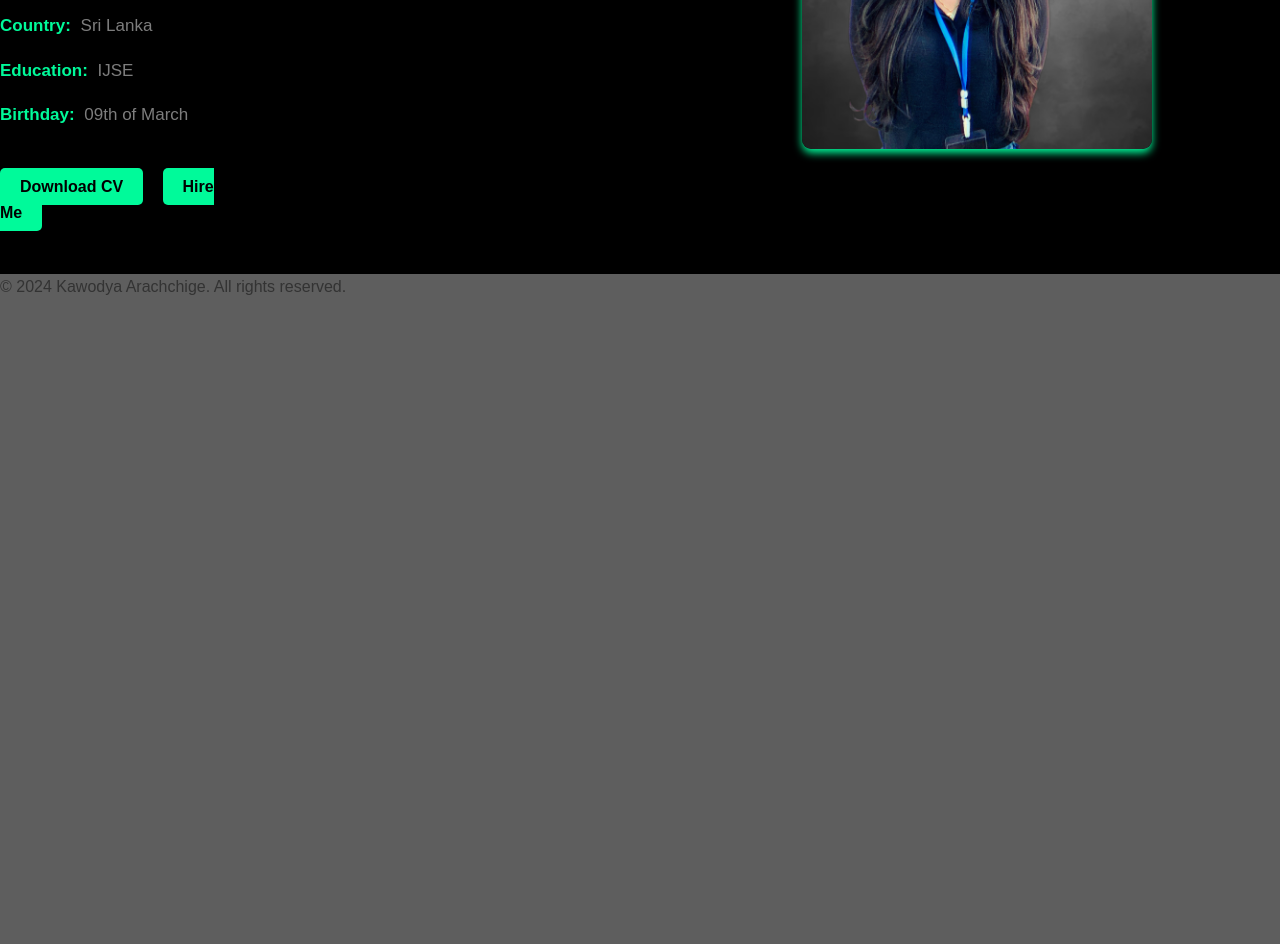
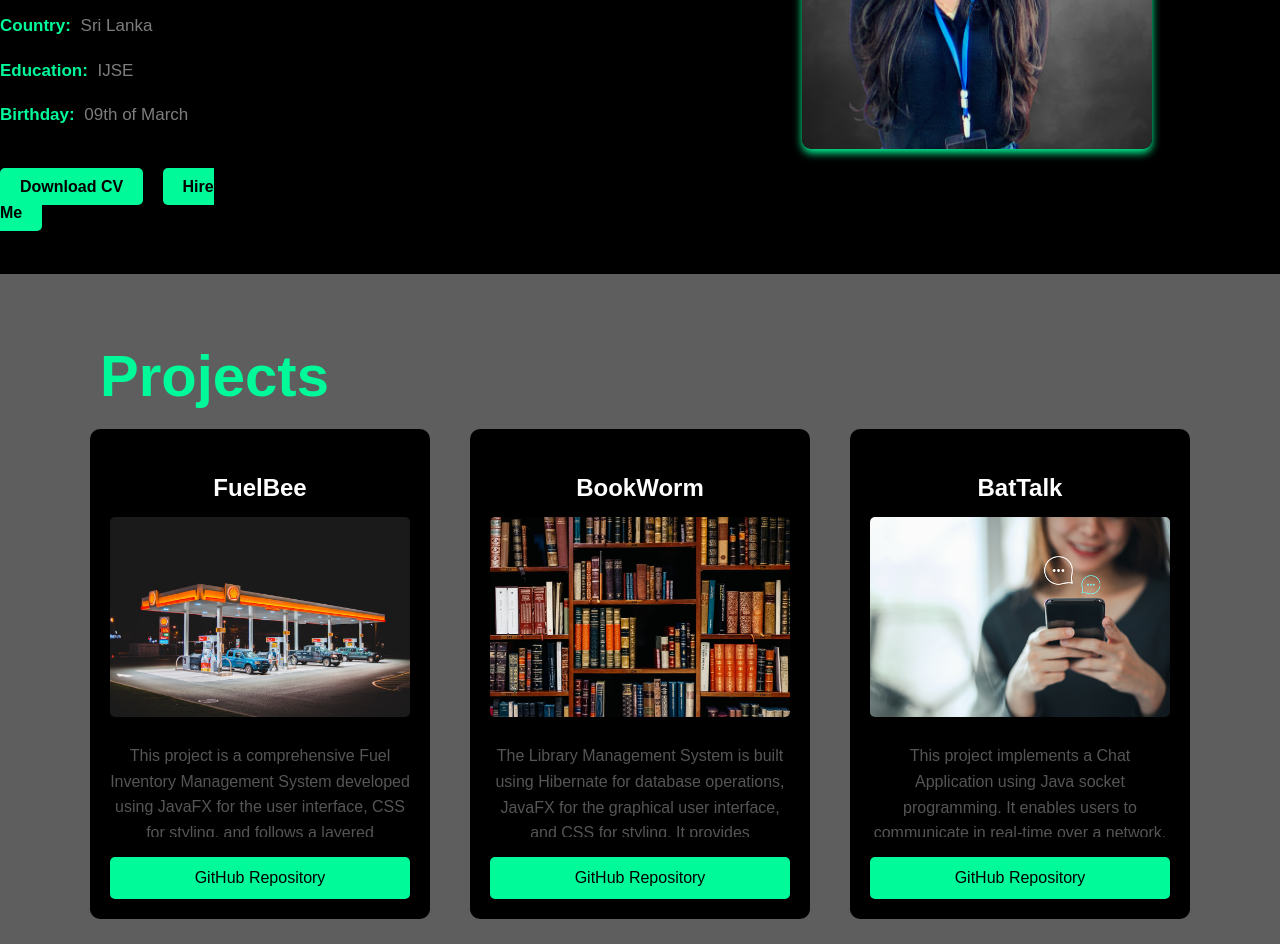
Before and after one commit to kawodyaarachchige/my_portfolio, a plain HTML site: page index.html in a window 1280 px wide. Shown: the part 1376-2320 px from the top of the page. Before the commit the page ends 1676 px from the top, so only its background shows below. Drawn offline with Linux system fonts and the light colour scheme.

Commit message:
project section is done

```diff
--- a/index.html
+++ b/index.html
@@ -71,41 +71,34 @@
         </section>
 
 
-    <!--<section id="education">
-        <h1> Education and Certificates</h1>
-        <h2>Education</h2>
-           <div class="certificate">
-               <h3>Sripalee College, Horana - Ordinary Level</h3>
-                <p>Years attended: (Please provide the years attended)</p>
-           </div>
-            <div class="certificate">
-                <h3>Sujatha College, Matara - Advanced Level</h3>
-                 <p>Years attended: (Please provide the years attended)</p>
-           </div>
-           <div class="certificate">
-               <h3>IJSE - Graduate Diploma in Software Engineering</h3>
-               <p>Years attended: (Please provide the years attended)</p>
-           </div>
-            <h2>Certificates</h2>
-           <div class="certificate">
-                    <h3>University of Moratuwa, Sri Lanka - Python for Beginners</h3>
-                    <p>Verification Code: ZHUXASDes</p>
-                    <p>Conducted by: Department of Computer Science & Engineering, Faculty of Engineering</p>
-                    <p>Praga Cordinator: Ahmhasan - Copesa Wanayakka</p>
-           </div>
+
+    <section id="projects">
+        <h1 id ='header2'>Projects</h1>
+        <div class="project">
+
+            <h2>FuelBee</h2>
+            <img src="image/p1.png" alt="Project 1 Image">
+            <p>This project is a comprehensive Fuel Inventory Management System developed using JavaFX for the user interface, CSS for styling, and follows a layered architecture design pattern. It stores and manages fuel inventory data in a MySQL database, allowing users to efficiently track fuel stock, monitor transactions, and generate reports.</p>
+            <a href="https://github.com/project1" target="_blank">GitHub Repository</a>
+        </div>
+
+        <div class="project">
+            <h2>BookWorm</h2>
+            <img src="image/p2.jpg" alt="Project 2 Image">
+            <p>The Library Management System is built using Hibernate for database operations, JavaFX for the graphical user interface, and CSS for styling. It provides functionalities to manage library resources such as books, members, and transactions efficiently. Users can search, borrow, return books, and track library activities.</p>
+            <a href="https://github.com/project2" target="_blank">GitHub Repository</a>
+        </div>
+
+        <div class="project">
+            <h2>BatTalk</h2>
+            <img src="image/p3.jpg" alt="Project 2 Image">
+            <p>This project implements a Chat Application using Java socket programming. It enables users to communicate in real-time over a network. The application utilizes JavaFX for the user interface, CSS for styling, and socket programming for establishing connections and exchanging messages between clients. It offers a simple yet effective platform for instant messaging.</p>
+            <a href="https://github.com/project2" target="_blank">GitHub Repository</a>
+        </div>
 
     </section>
-    <section id="projects">
-        <h1>Projects</h1>
-        <h2>Project 1</h2>
-        <p>This is my first project. I am using HTML and CSS.</p>
-        <h2>Project 2</h2>
-        <p>This is my second project. I am using HTML and CSS.</p>
-        <h2>Project 3</h2>
-        <p>This is my third project. I am using HTML and CSS.</p>
 
-    </section>
-    <section id="skills">
+    <!--<section id="skills">
         <h1>Skills</h1>
          <li>HTML</li>
          <li>CSS</li>
--- a/style.css
+++ b/style.css
@@ -248,22 +248,6 @@ h3 {
     bottom: 0;
 
 }
-/*
-.photo-container {
-    border: 2px solid mediumspringgreen; !* Add border style *!
-    display: inline-block;
-    padding: 5px;
-}
-
-.about-photo {
-    position: absolute;
-    top: 60%;
-    right: 10%;
-    transform: translateY(-50%);
-    width: 350px;
-    height: auto;
-}
-*/
 
 .about-photo {
     position: absolute;
@@ -271,14 +255,92 @@ h3 {
     right: 10%;
     transform: translateY(-50%);
     display: block;
-    width: 350px; /* Set the width of the photo */
-    height: auto; /* Allow the photo to adjust its height accordingly */
-    border-radius: 10px; /* Add border-radius for rounded corners */
-    box-shadow: 0 4px 8px rgb(0, 250, 154);  /* Add a subtle shadow effect */
-    transition: transform 0.2s ease; /* Add a smooth transition effect on hover */
+    width: 350px;
+    height: auto;
+    border-radius: 10px;
+    box-shadow: 0 4px 8px rgb(0, 250, 154);
+    transition: transform 0.2s ease;
 }
 
-/* Add a slight zoom effect on hover */
+
 .about-photo:hover {
     transform: scale(0.95);
 }
+
+#projects {
+    height: 100vh;
+    display: flex;
+    align-items: center;
+    justify-content: center;
+    position: relative;
+    background-color: #5e5e5e;
+
+
+
+}
+
+#header2 {
+    position: absolute;
+    font-size: 58px;
+    font-weight: 700;
+    line-height: 88px;
+    left: 100px;
+    top: 10px;
+    z-index: 100;
+    color: mediumspringgreen;
+
+}
+
+.project {
+    width: 300px;
+    height: 450px;
+    background-color: black;
+    padding: 20px;
+    border-radius: 10px;
+    text-align: center;
+    display: flex; /* Use flexbox for centering content vertically */
+    flex-direction: column; /* Arrange content vertically */
+    justify-content: space-between; /* Align content vertically */
+    overflow: hidden;
+    color: white;
+    margin: 20px;
+
+}
+
+.project h2 {
+    margin-bottom: 10px;
+}
+
+.project img {
+    width: 100%;
+    border-radius: 5px;
+    margin-bottom: 10px;
+    transition: transform 0.2s ease;
+}
+.project img:hover {
+    transform: scale(1.05);
+}
+
+.project p {
+    font-size: 16px;
+    color: #555;
+    margin-bottom: 20px;
+    overflow-y: auto; /* Enable vertical scrolling for overflow */
+    max-height: calc(100% - 170px);
+}
+
+.project a {
+    display: inline-block;
+    background-color: mediumspringgreen;
+    color:black;
+    text-decoration: none;
+    padding: 8px 16px;
+    border-radius: 5px;
+    transition: background-color 0.3s ease;
+}
+
+.project a:hover {
+    color: white;
+    border: 2px solid white;
+    background-color: transparent;
+}
```
Also changed, not shown: image/p1.png (added), image/p2.jpg (added), image/p3.jpg (added).
